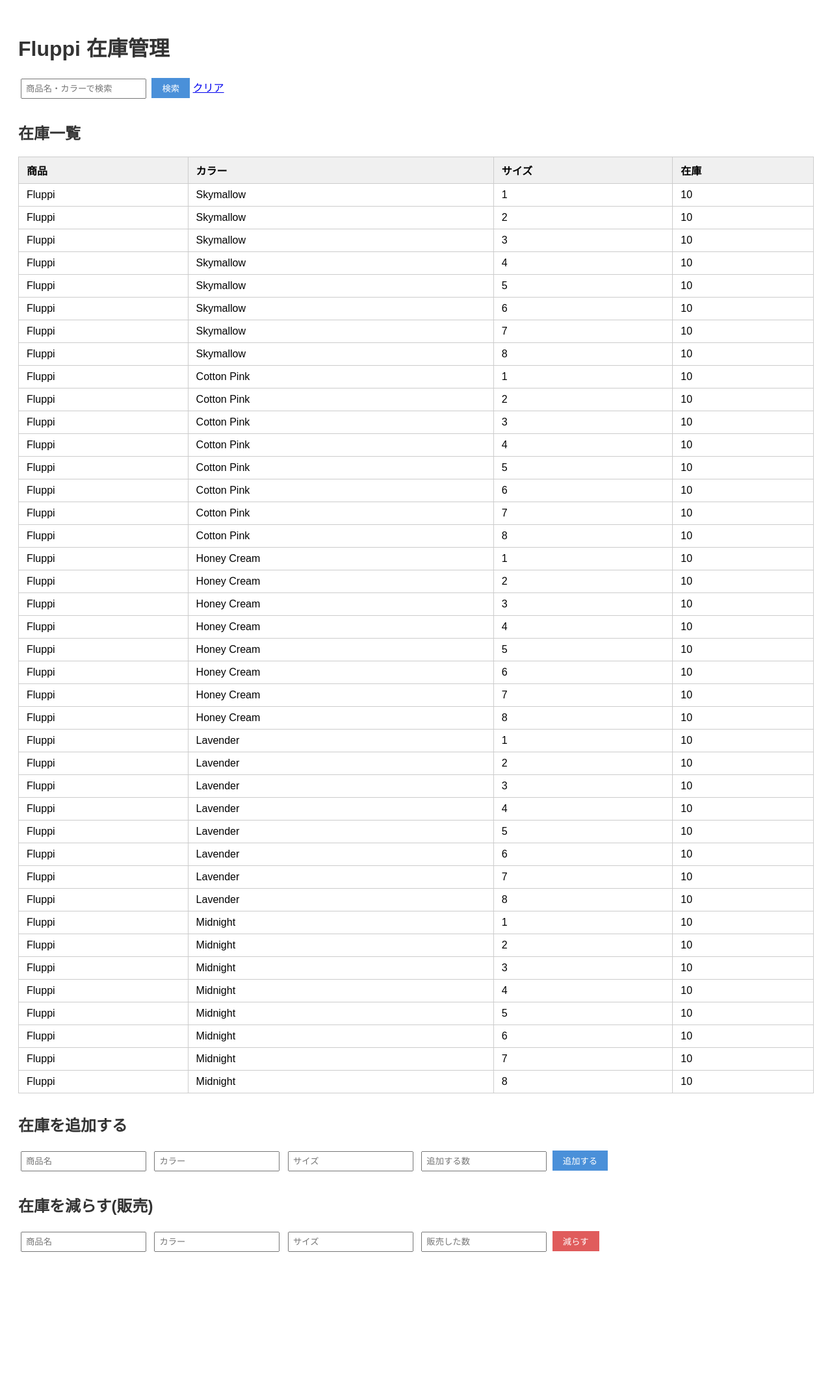
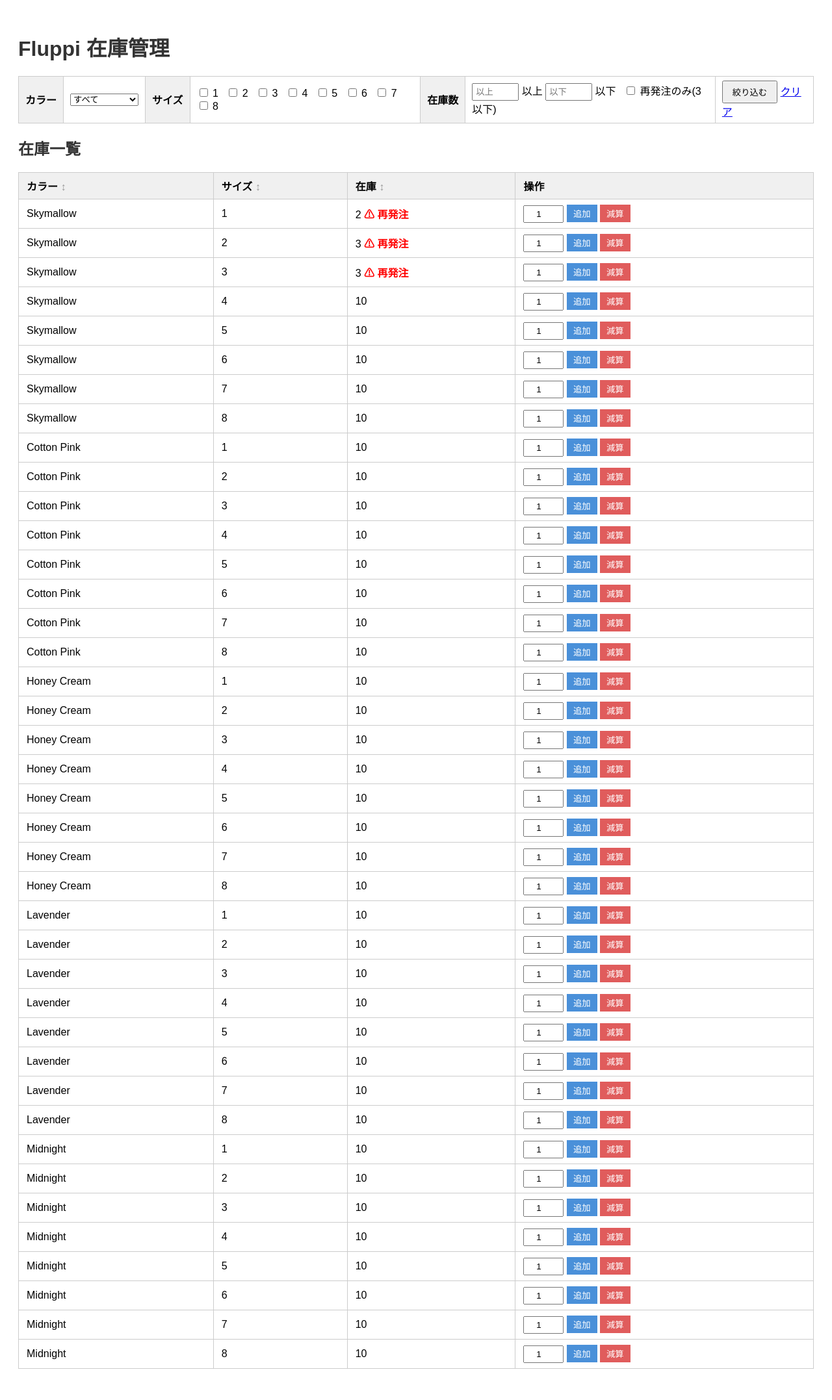
Before and after one commit to landkcolee-cmd/python-fluppi, a Flask app: page / in a window 1280 px wide. Shown: the whole page at 65% size. Before the commit the page ends 1927 px from the top, so only its background shows below. Run offline with Flask 3, Linux system fonts and the light colour scheme.

Commit message:
フィルター・整列・UI改善をまとめて実装する
- app.py: カラー/サイズ別フィルター、os.pathで正しいCSVパスを参照
- index.html: カラープルダウン・サイズチェックボックス・在庫数フィルター、
              列ヘッダークリックで昇順→降順→リセットの整列機能(JavaScript)

Co-Authored-By: Claude Sonnet 4.6 <noreply@anthropic.com>

```diff
--- a/app.py
+++ b/app.py
@@ -1,4 +1,5 @@
 import csv
+import os
 from flask import Flask, render_template, request, redirect, url_for, flash
 
 # Flaskアプリを作成する
@@ -6,10 +7,15 @@ app = Flask(__name__)
 # flash(メッセージ表示)に必要な秘密鍵
 app.secret_key = "fluppi-secret"
 
+# app.pyと同じフォルダにあるinventory.csvの絶対パスを取得する
+# → どこから実行しても常に正しいファイルを読み込む
+BASE_DIR = os.path.dirname(os.path.abspath(__file__))
+CSV_PATH = os.path.join(BASE_DIR, "inventory.csv")
+
 # CSVを読み込んでリストで返す関数
 def load_inventory():
     inventory = []
-    with open("inventory.csv", encoding="utf-8") as f:
+    with open(CSV_PATH, encoding="utf-8") as f:
         reader = csv.DictReader(f)
         for row in reader:
             inventory.append(row)
@@ -17,7 +23,7 @@ def load_inventory():
 
 # CSVにリストを保存する関数
 def save_inventory(inventory):
-    with open("inventory.csv", "w", encoding="utf-8", newline="") as f:
+    with open(CSV_PATH, "w", encoding="utf-8", newline="") as f:
         writer = csv.DictWriter(f, fieldnames=["product", "color", "size", "stock"])
         writer.writeheader()
         writer.writerows(inventory)
@@ -26,13 +32,39 @@ def save_inventory(inventory):
 @app.route("/")
 def index():
     inventory = load_inventory()
-    # 検索キーワードをURLパラメータから取得する(なければ空文字)
-    query = request.args.get("q", "")
-    if query:
-        # 商品名またはカラーにキーワードが含まれる行だけ残す
-        inventory = [row for row in inventory
-                     if query in row["product"] or query in row["color"]]
-    return render_template("index.html", inventory=inventory, query=query)
+
+    # UIに使うカラーとサイズの選択肢をCSVから取得する
+    all_colors = sorted(set(row["color"] for row in inventory))
+    all_sizes  = sorted(set(row["size"]  for row in inventory), key=lambda x: int(x))
+
+    # フィルターパラメータを取得する
+    selected_color = request.args.get("color", "")
+    selected_sizes = request.args.getlist("size")  # 複数チェックボックスはgetlist
+    min_val  = request.args.get("min", "")
+    max_val  = request.args.get("max", "")
+    reorder  = request.args.get("reorder", "")
+
+    # カラーで絞り込む
+    if selected_color:
+        inventory = [row for row in inventory if row["color"] == selected_color]
+
+    # サイズで絞り込む(1つ以上チェックされている場合)
+    if selected_sizes:
+        inventory = [row for row in inventory if row["size"] in selected_sizes]
+
+    # 在庫数で絞り込む
+    if reorder:
+        inventory = [row for row in inventory if int(row["stock"]) <= 3]
+    else:
+        if min_val:
+            inventory = [row for row in inventory if int(row["stock"]) >= int(min_val)]
+        if max_val:
+            inventory = [row for row in inventory if int(row["stock"]) <= int(max_val)]
+
+    return render_template("index.html", inventory=inventory,
+                           all_colors=all_colors, all_sizes=all_sizes,
+                           selected_color=selected_color, selected_sizes=selected_sizes,
+                           min_val=min_val, max_val=max_val, reorder=reorder)
 
 # 「/add」にPOSTされたとき在庫を追加する
 @app.route("/add", methods=["POST"])
--- a/inventory.csv
+++ b/inventory.csv
@@ -1,7 +1,7 @@
 product,color,size,stock
-Fluppi,Skymallow,1,10
-Fluppi,Skymallow,2,10
-Fluppi,Skymallow,3,10
+Fluppi,Skymallow,1,2
+Fluppi,Skymallow,2,3
+Fluppi,Skymallow,3,3
 Fluppi,Skymallow,4,10
 Fluppi,Skymallow,5,10
 Fluppi,Skymallow,6,10
--- a/templates/index.html
+++ b/templates/index.html
@@ -6,75 +6,176 @@
     <style>
         body { font-family: sans-serif; padding: 20px; }
         h1, h2 { color: #333; }
-        table { border-collapse: collapse; width: 100%; margin-bottom: 30px; }
+        table { border-collapse: collapse; width: 100%; margin-bottom: 20px; }
         th, td { border: 1px solid #ccc; padding: 8px 12px; text-align: left; }
         th { background-color: #f0f0f0; }
         .warning { color: red; font-weight: bold; }
-        form { margin-bottom: 30px; }
-        input { padding: 6px; margin: 4px; }
-        button { padding: 6px 16px; background-color: #4a90d9; color: white; border: none; cursor: pointer; }
+        .count-input { width: 50px; padding: 4px; text-align: center; }
+        .btn-add { padding: 4px 10px; background-color: #4a90d9; color: white; border: none; cursor: pointer; }
+        .btn-reduce { padding: 4px 10px; background-color: #e05c5c; color: white; border: none; cursor: pointer; }
+        .search-form { margin-bottom: 20px; }
+        .search-form input { padding: 4px; }
+        .search-form button { padding: 6px 14px; cursor: pointer; }
+        .filter-table { border-collapse: collapse; }
+        .filter-table th { background: #f0f0f0; padding: 6px 10px; text-align: left; white-space: nowrap; }
+        .filter-table td { padding: 6px 10px; }
+        .flash { color: green; font-weight: bold; }
+        /* 整列できる列のヘッダー */
+        th.sortable { cursor: pointer; user-select: none; }
+        th.sortable:hover { background-color: #ddd; }
+        th.sortable::after { content: " ↕"; color: #999; }
+        th.sort-asc::after  { content: " ▲"; color: #333; }
+        th.sort-desc::after { content: " ▼"; color: #333; }
     </style>
 </head>
 <body>
     <h1>Fluppi 在庫管理</h1>
 
-    <!-- 検索フォーム -->
-    <form method="GET" action="/">
-        <input type="text" name="q" placeholder="商品名・カラーで検索" value="{{ query }}">
-        <button type="submit">検索</button>
+    <!-- 検索・フィルターフォーム -->
+    <form class="search-form" method="GET" action="/">
+        <table class="filter-table">
+            <tr>
+                <th>カラー</th>
+                <td>
+                    <select name="color">
+                        <option value="">すべて</option>
+                        {% for color in all_colors %}
+                        <option value="{{ color }}" {% if selected_color == color %}selected{% endif %}>{{ color }}</option>
+                        {% endfor %}
+                    </select>
+                </td>
+                <th>サイズ</th>
+                <td>
+                    {% for size in all_sizes %}
+                    <label style="margin-right:8px;">
+                        <input type="checkbox" name="size" value="{{ size }}"
+                               {% if size in selected_sizes %}checked{% endif %}>
+                        {{ size }}
+                    </label>
+                    {% endfor %}
+                </td>
+                <th>在庫数</th>
+                <td>
+                    <input type="number" name="min" placeholder="以上" min="0" style="width:60px" value="{{ min_val }}"> 以上
+                    <input type="number" name="max" placeholder="以下" min="0" style="width:60px" value="{{ max_val }}"> 以下
+                    <label style="margin-left:8px;">
+                        <input type="checkbox" name="reorder" {% if reorder %}checked{% endif %}>
+                        再発注のみ(3以下)
+                    </label>
+                </td>
+                <td>
+                    <button type="submit">絞り込む</button>
                     <a href="/">クリア</a>
+                </td>
+            </tr>
+        </table>
     </form>
 
+    <!-- フラッシュメッセージ -->
+    {% with messages = get_flashed_messages() %}
+    {% if messages %}
+        <p class="flash">{{ messages[0] }}</p>
+    {% endif %}
+    {% endwith %}
+
     <!-- 在庫一覧テーブル -->
-    <h2>在庫一覧{% if query %} 「{{ query }}」の検索結果{% endif %}</h2>
-    <table>
+    <h2>在庫一覧</h2>
+    <table id="inventory-table">
+        <thead>
             <tr>
-            <th>商品</th>
-            <th>カラー</th>
-            <th>サイズ</th>
-            <th>在庫</th>
+                <th class="sortable" data-col="0" data-type="str">カラー</th>
+                <th class="sortable" data-col="1" data-type="num">サイズ</th>
+                <th class="sortable" data-col="2" data-type="num">在庫</th>
+                <th>操作</th>
             </tr>
+        </thead>
+        <tbody>
             {% for row in inventory %}
             <tr>
-            <td>{{ row.product }}</td>
                 <td>{{ row.color }}</td>
                 <td>{{ row.size }}</td>
-            <td>
+                <!-- data-value に数値だけ持たせてJSが正しく並び替えられるようにする -->
+                <td data-value="{{ row.stock }}">
                     {{ row.stock }}
                     {% if row.stock | int <= 3 %}
-                <span class="warning">⚠ 再発注が必要です</span>
+                    <span class="warning">⚠ 再発注</span>
                     {% endif %}
+                </td>
+                <td>
+                    <form method="POST" style="display:inline">
+                        <input type="hidden" name="product" value="{{ row.product }}">
+                        <input type="hidden" name="color" value="{{ row.color }}">
+                        <input type="hidden" name="size" value="{{ row.size }}">
+                        <input class="count-input" type="number" name="count" value="1" min="1">
+                        <button class="btn-add" type="submit" formaction="/add">追加</button>
+                        <button class="btn-reduce" type="submit" formaction="/reduce">減算</button>
+                    </form>
                 </td>
             </tr>
             {% endfor %}
+        </tbody>
     </table>
 
-    <!-- 在庫追加フォーム -->
-    <h2>在庫を追加する</h2>
-    <form method="POST" action="/add">
-        <input type="text" name="product" placeholder="商品名" required>
-        <input type="text" name="color" placeholder="カラー" required>
-        <input type="text" name="size" placeholder="サイズ" required>
-        <input type="number" name="count" placeholder="追加する数" min="1" required>
-        <button type="submit">追加する</button>
-    </form>
+    <script>
+        const tbody = document.querySelector("#inventory-table tbody");
 
-    <!-- 在庫減算フォーム -->
-    <h2>在庫を減らす(販売)</h2>
-    <form method="POST" action="/reduce">
-        <input type="text" name="product" placeholder="商品名" required>
-        <input type="text" name="color" placeholder="カラー" required>
-        <input type="text" name="size" placeholder="サイズ" required>
-        <input type="number" name="count" placeholder="販売した数" min="1" required>
-        <button type="submit" style="background-color: #e05c5c;">減らす</button>
-    </form>
+        // ページ読み込み時の元の行順を保存しておく
+        const originalRows = Array.from(tbody.rows).map(function(row) { return row; });
 
-    <!-- フラッシュメッセージ(操作結果の表示) -->
-    {% with messages = get_flashed_messages() %}
-    {% if messages %}
-        <p style="color: green;">{{ messages[0] }}</p>
-    {% endif %}
-    {% endwith %}
+        // 整列の状態: "asc" → "desc" → "reset" → "asc" → ...
+        let currentCol   = -1;
+        let currentState = "reset"; // 初期状態はリセット済み
 
+        // 整列できるすべてのヘッダーにクリックイベントを設定する
+        document.querySelectorAll("th.sortable").forEach(function(th) {
+            th.addEventListener("click", function() {
+                const col  = parseInt(th.dataset.col);
+                const type = th.dataset.type;
+
+                // 同じ列を連続クリックした場合: asc→desc→reset と進む
+                // 別の列をクリックした場合: asc から始める
+                let nextState;
+                if (currentCol === col) {
+                    nextState = (currentState === "asc") ? "desc" : "reset";
+                } else {
+                    nextState = "asc";
+                }
+
+                if (nextState === "reset") {
+                    // 元の順序に戻す
+                    originalRows.forEach(function(row) { tbody.appendChild(row); });
+                } else {
+                    const asc  = (nextState === "asc");
+                    const rows = Array.from(tbody.rows);
+
+                    rows.sort(function(a, b) {
+                        const aVal = a.cells[col].dataset.value || a.cells[col].textContent.trim();
+                        const bVal = b.cells[col].dataset.value || b.cells[col].textContent.trim();
+
+                        if (type === "num") {
+                            return asc ? parseFloat(aVal) - parseFloat(bVal)
+                                       : parseFloat(bVal) - parseFloat(aVal);
+                        } else {
+                            return asc ? aVal.localeCompare(bVal, "ja")
+                                       : bVal.localeCompare(aVal, "ja");
+                        }
+                    });
+
+                    rows.forEach(function(row) { tbody.appendChild(row); });
+                }
+
+                // ヘッダーのマーク(▲▼↕)を更新する
+                document.querySelectorAll("th.sortable").forEach(function(t) {
+                    t.classList.remove("sort-asc", "sort-desc");
+                });
+                if (nextState === "asc")  th.classList.add("sort-asc");
+                if (nextState === "desc") th.classList.add("sort-desc");
+
+                // 状態を保存する
+                currentCol   = (nextState === "reset") ? -1 : col;
+                currentState = nextState;
+            });
+        });
+    </script>
 </body>
 </html>
```
Lines whose indentation alone changed are shown as unchanged.
